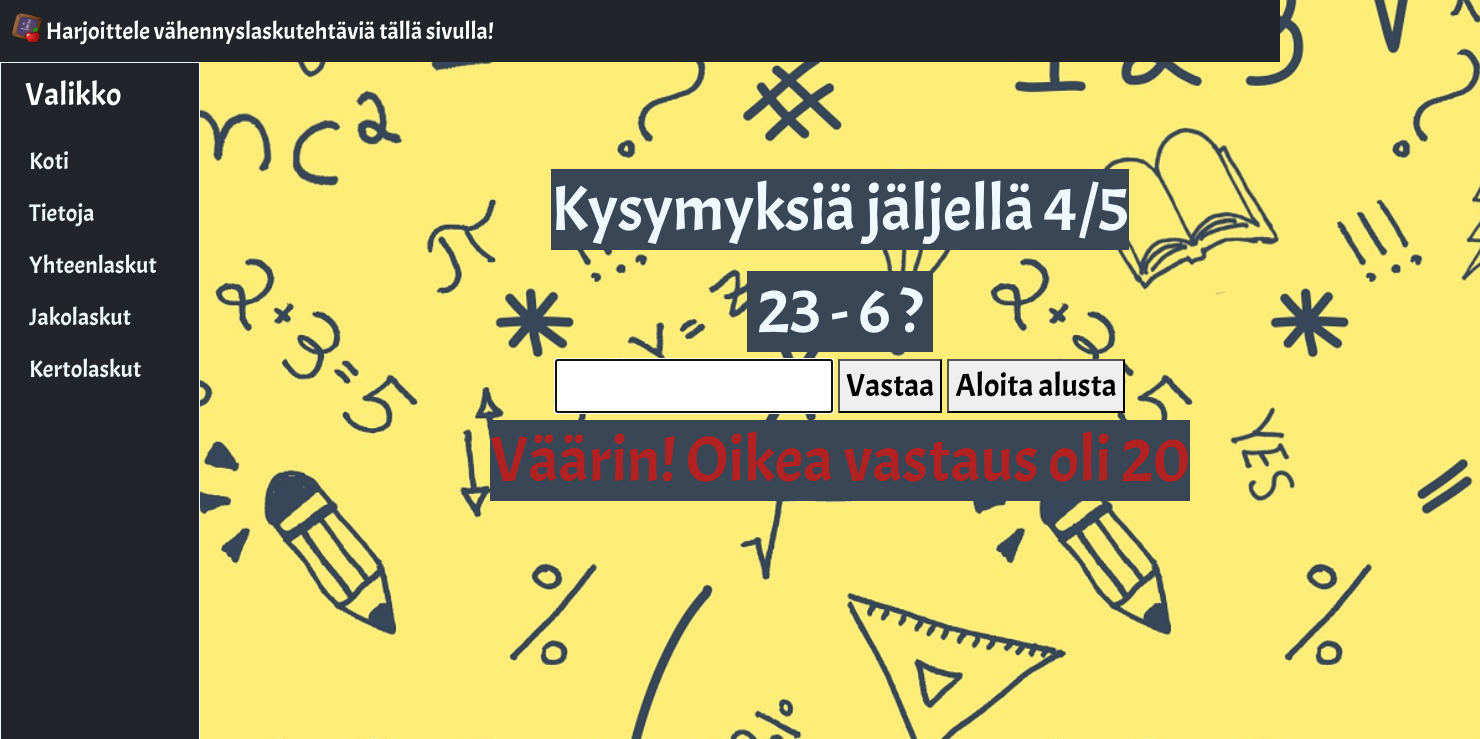
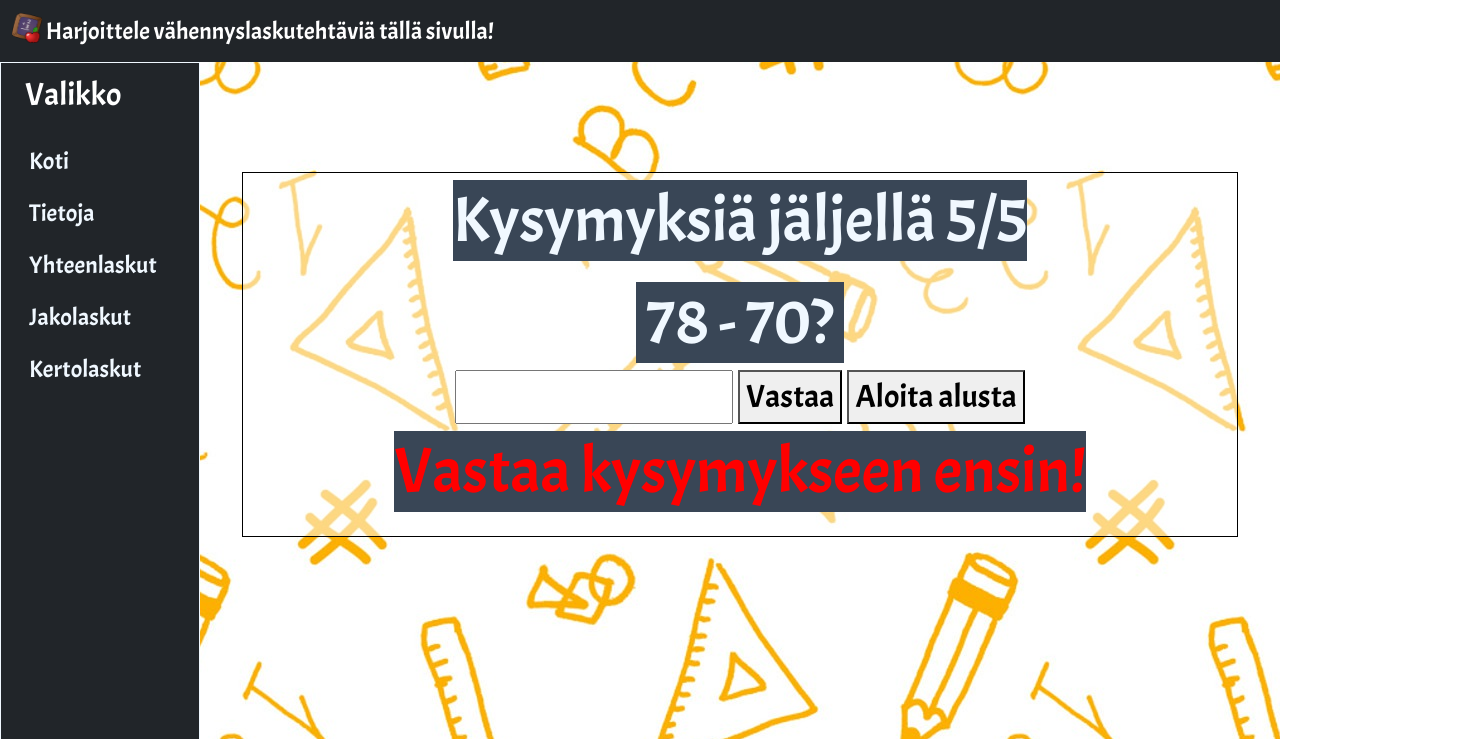
Before and after one commit to juhoohuj/web-projekti, a plain HTML site: page pages/sivu_kujala.html in a window 1280 px wide. Both pictures are taken after a click on the button "Vastaa". Shown: the top 739 px of the page, 1480 px wide, since content can reach past the window. Drawn offline with nearby package versions, Linux system fonts and the light colour scheme.

Commit message:
Kujala sivujen koodia kommentointia ja tyyliä muokattu

```diff
--- a/js/kujala.js
+++ b/js/kujala.js
@@ -1,54 +1,61 @@
-//tekemättömien tehtävien määrä ja sen tulostus sille kuuluvaan elementtiin
+//globaalit muuttujat
+let answer = 0;
 let counter = 5;
+let correct = 0;
+//tehtävien määrä asetetaan aluksi 5/5
 document.getElementById("counter").innerHTML = "Kysymyksiä jäljellä " + counter + "/5";
+//question funktio suoritetaan sivun ladatessa
+window.onload = question();
 
-//oikeiden vastausten määrä
-let correctanswrs = 0;
+//luo kysymyksen ja päivittää vastauksen
+function question() {
+  let num1 = getRandomInt();
+  let num2 = getRandomInt();
+  let question = num1 + " - " + num2 + "?"
+  document.getElementById("question").innerHTML = question;
+  Number(answer = num1 - num2);
+}
 
-//laskut luodaan näiden muuttujien avulla
-var minimum = 1;
-var maximum = 50;
-
-//ensimmäinen lasku
-var int1 = Math.floor(Math.random() * (maximum - minimum + 1)) + 1;
-var int2 = Math.floor(Math.random() * (maximum - minimum + 1)) + 1;
-document.getElementById('question').innerHTML = int1 + " " + "-" + " " + int2 + " ?";
-var qanswer = int1 - int2;
-
-//newquestion luo uuden laskun ensimmäisen laskun jälkeen
-function newquestion() {
-  var int1 = Math.floor(Math.random() * (maximum - minimum + 1)) + 1;
-  var int2 = Math.floor(Math.random() * (maximum - minimum + 1)) + 1;
-  document.getElementById('question').innerHTML = int1 + " " + "-" + " " + int2 + " ?";
-  qanswer = int1 - int2;
-}
-//funktio tarkistaa onko syötetty vastaus oikein ja päivittää vastausten määrän
+//tarkistaa input kenttään syötetyn vastauksen ja antaa tuloksen
 function calculate() {
-  var uanswer = document.getElementById('answer').value;
-  //Jos tehtäviä ei ole jäljellä lasku kenttä muutetaan ja näytetään oikeiden vastausten määrä
-  if (counter <= 1) {
-    document.getElementById("counter").innerHTML = "Kysymyksiä jäljellä 0/5";
-    document.getElementById("question").innerHTML = "Vastasit kaikkiin kysymyksiin";
-    document.getElementById("correctanswers").innerHTML = "Sait oikein " + correctanswrs;
+  let qanswer = document.getElementById("answer").value;
+  if (isNaN(qanswer) && counter > 1) {
+    document.getElementById("result").innerHTML = "Vastauksen täytyy olla numero";
+    document.getElementById("result").style.color = "Red";
     return
   }
-  //jos vastaus on oikein oikeisiin vastauksiin lisätään 1 ja result kenttään tulostetaan teksti oikein
-  if (uanswer == qanswer) {
-    correctanswrs = correctanswrs + 1;
-    document.getElementById("result").style.color = "lawngreen";
-    document.getElementById("result").innerHTML = "Oikein!";
+  if(qanswer === "" && counter > 1){
+    document.getElementById("result").innerHTML = "Vastaa kysymykseen ensin!";
+    document.getElementById("result").style.color = "Red";
+  return
   }
-  //jos vastaus on väärin tulostetaan teksti jossa sanotaan väärin ja kerrotaan oikea vastaus
-  if (uanswer != qanswer) {
-    document.getElementById("result").style.color = "firebrick";
-    document.getElementById("result").innerHTML = "Väärin! Oikea vastaus oli " + qanswer;
+  if (qanswer == answer && counter > 1) {
+    correct++;
+    document.getElementById("result").innerHTML = "Oikein";
+    document.getElementById("result").style.color = "green";
   }
-  //tehtävien määrästä vähennetään yksi, kutsutaan newquestion funktiota, input kenttä tyhjätään ja sille annetaan focus
-  counter = counter - 1;
+  if (qanswer != answer) {
+    document.getElementById("result").innerHTML = "Väärin! Oikea vastaus oli " + answer;
+    document.getElementById("result").style.color = "Red";
+  }
+  if (counter <= 1) {
+    counter = 0;
+    document.getElementById("counter").innerHTML = "Kysymyksiä jäljellä " + counter + "/5";
+    document.getElementById("question").innerHTML = "Vastasit kaikkiin kysymyksiin!";
+    document.getElementById("correctanswers").innerHTML = "Sait oikein " + correct + "/5";
+    document.getElementById("answer").value = "";
+    return
+  }
+  counter--;
   document.getElementById("counter").innerHTML = "Kysymyksiä jäljellä " + counter + "/5";
-  newquestion();
   document.getElementById("answer").value = "";
   document.getElementById("answer").focus();
+  question();
+}
+
+//arpoo numeron 1-100 väliltä
+function getRandomInt() {
+  return Math.floor(Math.random() * 100) + 1;
 }
 
 //funktio yritä uudestaan napille joka lataa sivun uudestaan
--- a/pages/sivu_kujala.html
+++ b/pages/sivu_kujala.html
@@ -57,10 +57,9 @@
           </ul>
         </div>
       </div>
-
-
       <!--vähennyslasku tehtävän sisältö-->
-      <div class="container">
+      <div class="col py-3">
+        <div id="box">
         <p><span id="counter"></span></p>
         <h2><span id="question"></span></h2>
         <input type="text" name="answer" id="answer">
@@ -68,6 +67,7 @@
         <button id="tryagain" onclick="reloadpage()">Aloita alusta</button>
         <p><span id="result"></span></p>
         <p><span id="correctanswers"> </span></p>
+      </div>
       </div>
     </div>
   </div>
--- a/styles/kujala.css
+++ b/styles/kujala.css
@@ -1,9 +1,8 @@
 body {
-  max-width: 100%;
   overflow-x: hidden;
   overflow-y: hidden;
   font-family: 'Acme', sans-serif;
-  background-image: url("../images/tausta.jpg");
+  background-image: url("../images/kujala_tausta.jpg");
 }
 
   .navbar-brand {
@@ -31,11 +30,18 @@ body {
       height: 85vh;
   }
 
-  .container{
-    padding-top: 100px;
+  div[class='col py-3']{
+    font-size: 2em;
+    margin-top: 5%;
+    background-size: cover;
     text-align: center;
-    font-size: 2em;
-  }
+}
+
+#box{
+  margin: 30px;
+  background: rgba(255, 255, 255, 0.5);
+  border: 1px solid black;
+}
 
 H2 span{
   padding-left: 10px;
@@ -50,6 +56,7 @@ p span{
   color: aliceblue;
   background-color: #394656;
 }
+
 #menu{
   position:absolute;
 }
```
Also changed, not shown: images/kujala_tausta.jpg (added).
